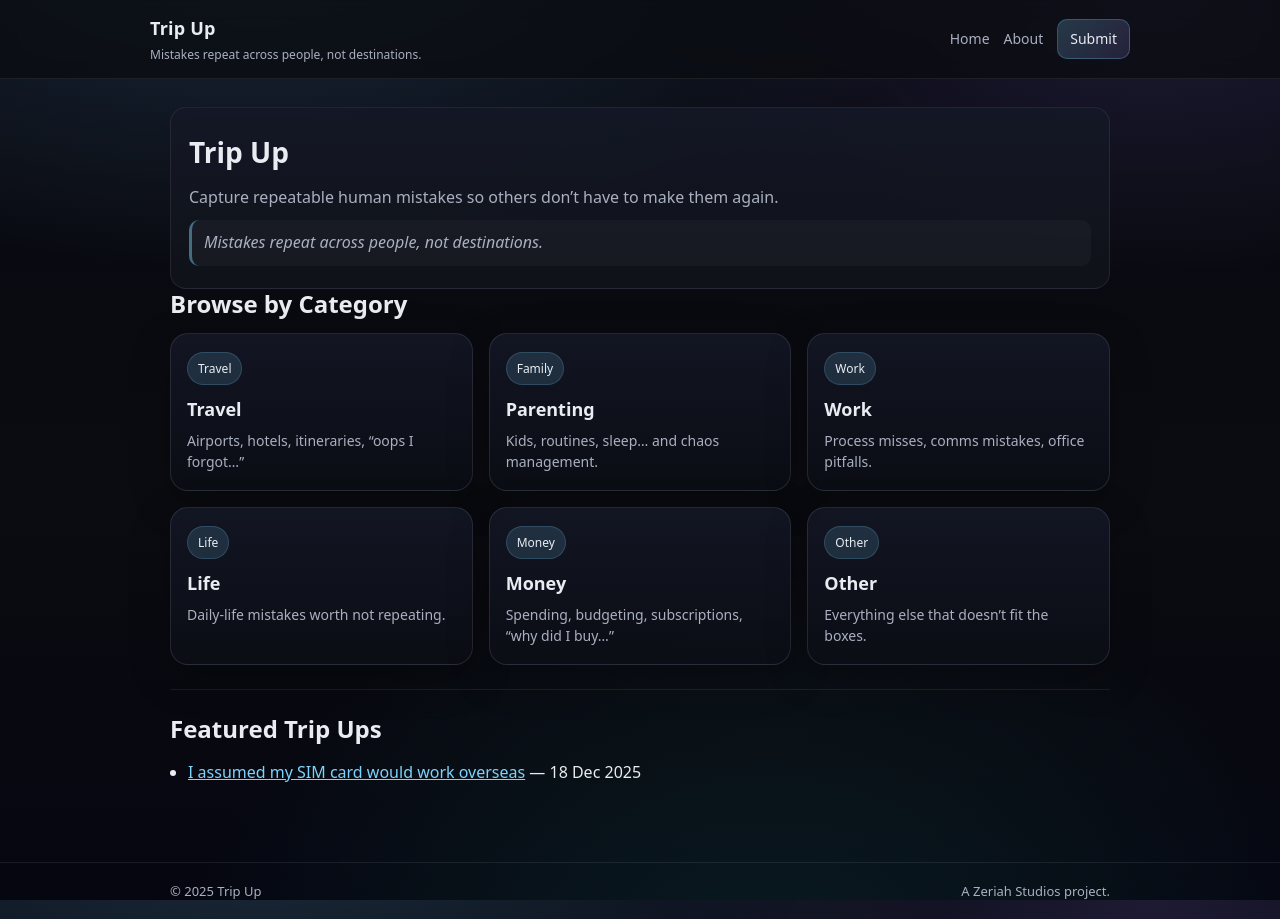
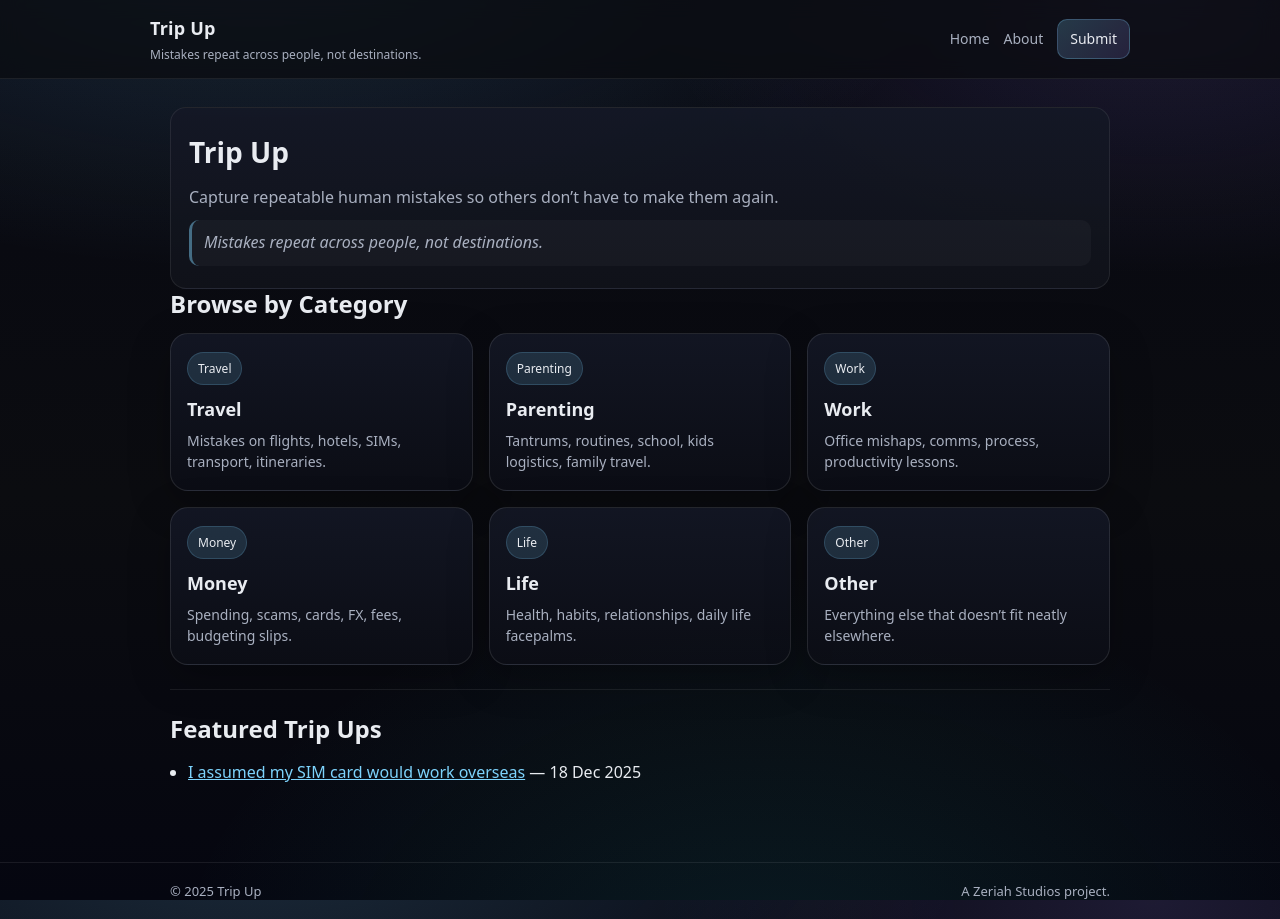
Before and after one commit to ZeriahStudios/TripUp, a Jekyll site: the page built from index.md, in a window 1280 px wide. Built offline with Jekyll 4.4.1, drawn with Linux system fonts in a browser that asks for light colours.

Commit message:
Update categories.yml

```diff
--- a/_data/categories.yml
+++ b/_data/categories.yml
@@ -1,29 +1,35 @@
-- title: Travel
-  desc: Airports, hotels, itineraries, “oops I forgot…”
+- key: travel
+  title: Travel
   badge: Travel
+  desc: Mistakes on flights, hotels, SIMs, transport, itineraries.
   href: /tags/travel/
 
-- title: Parenting
-  desc: Kids, routines, sleep… and chaos management.
-  badge: Family
+- key: parenting
+  title: Parenting
+  badge: Parenting
+  desc: Tantrums, routines, school, kids logistics, family travel.
   href: /tags/parenting/
 
-- title: Work
-  desc: Process misses, comms mistakes, office pitfalls.
+- key: work
+  title: Work
   badge: Work
+  desc: Office mishaps, comms, process, productivity lessons.
   href: /tags/work/
 
-- title: Life
-  desc: Daily-life mistakes worth not repeating.
+- key: money
+  title: Money
+  badge: Money
+  desc: Spending, scams, cards, FX, fees, budgeting slips.
+  href: /tags/money/
+
+- key: life
+  title: Life
   badge: Life
+  desc: Health, habits, relationships, daily life facepalms.
   href: /tags/life/
 
-- title: Money
-  desc: Spending, budgeting, subscriptions, “why did I buy…”
-  badge: Money
-  href: /tags/money/
-
-- title: Other
-  desc: Everything else that doesn’t fit the boxes.
+- key: other
+  title: Other
   badge: Other
+  desc: Everything else that doesn’t fit neatly elsewhere.
   href: /tags/other/
```
